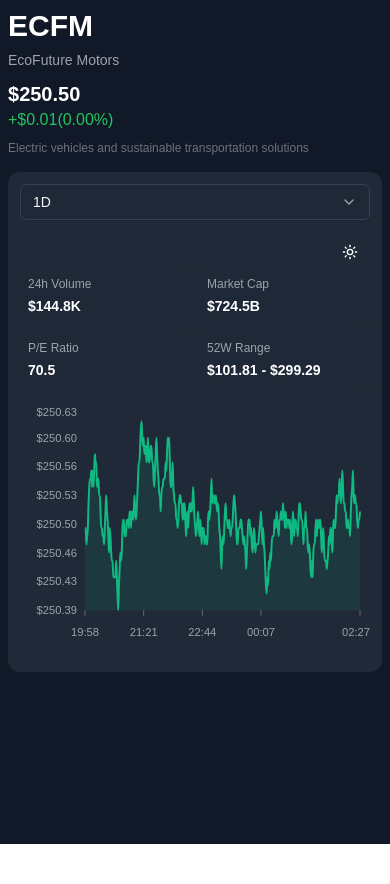
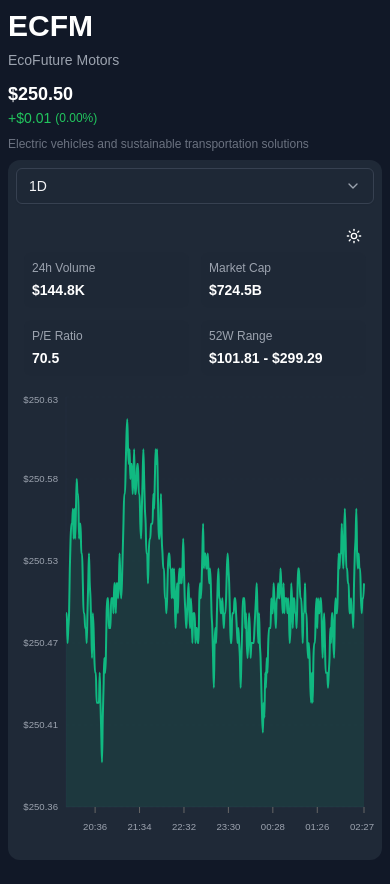
Before and after one commit to DrakeAlia/stock-simulator, a Next.js app: page / in a window 390 px wide. Before the commit the page ends 844 px from the top, so only its background shows below. Built offline with nearby package versions, Linux system fonts and the light colour scheme.

Commit message:
updated mobile view a bit

```diff
--- a/src/components/StockSimulator.tsx
+++ b/src/components/StockSimulator.tsx
@@ -101,7 +101,7 @@ const CustomTooltip: React.FC<TooltipProps> = ({ active, payload }) => {
     const isPositive = (data.change || 0) >= 0;
 
     return (
-      <div className="bg-black/90 px-4 py-3 rounded-lg shadow-lg min-w-[200px]">
+      <div className="bg-black/90 px-3 py-2 sm:px-4 sm:py-3 rounded-lg shadow-lg min-w-[180px] sm:min-w-[200px]">
         <p className="text-gray-400 text-sm border-b border-gray-700 pb-2 mb-2">
           {data.displayTime}
         </p>
@@ -280,8 +280,6 @@ const StockSimulator: React.FC<StockSimulatorProps> = ({
     [generateNewPrice]
   );
 
-
-
   useEffect(() => {
     // Initial data generation
     const initialData = generateDataPoints(
@@ -416,7 +414,7 @@ const StockSimulator: React.FC<StockSimulatorProps> = ({
     >
       <div className="max-w-7xl mx-auto">
         {/* header section */}
-        <div className="mb-4 sm:mb-8">
+        <div className="mb-2 sm:mb-8">
           <div className="flex flex-col sm:flex-row sm:items-center sm:justify-between">
             <div>
               {/* Make heading text responsive */}
@@ -426,11 +424,11 @@ const StockSimulator: React.FC<StockSimulatorProps> = ({
               </span>
             </div>
             <div className="mt-2 sm:mt-0 flex flex-col sm:items-end">
-              <span className="text-xl sm:text-2xl font-bold">
+              <span className="text-lg sm:text-2xl font-bold">
                 ${currentPrice.toFixed(2)}
               </span>
               <span
-                className={`text-base sm:text-lg ${
+                className={`text-sm sm:text-lg flex items-center gap-1 ${
                   trend === "up" ? "text-green-500" : "text-red-500"
                 }`}
               >
@@ -438,11 +436,13 @@ const StockSimulator: React.FC<StockSimulatorProps> = ({
                 {Math.abs(stockData[stockData.length - 1]?.change || 0).toFixed(
                   2
                 )}
+                <span className="text-xs sm:text-base">
                   (
                   {Math.abs(
                     stockData[stockData.length - 1]?.changePercent || 0
                   ).toFixed(2)}
                   %)
+                </span>
               </span>
             </div>
           </div>
@@ -455,7 +455,7 @@ const StockSimulator: React.FC<StockSimulatorProps> = ({
 
         {/* chart card section */}
         <div
-          className={`${themeStyles[theme].card} rounded-xl p-3 sm:p-6 mb-4 sm:mb-6`}
+          className={`${themeStyles[theme].card} rounded-xl p-2 sm:p-6 mb-4 sm:mb-6`}
         >
           {/* mobile timeframe dropdown */}
           <div className="sm:hidden mb-4">
@@ -463,7 +463,7 @@ const StockSimulator: React.FC<StockSimulatorProps> = ({
               <DropdownMenuTrigger asChild>
                 <Button
                   variant="outline"
-                  className="w-full justify-between h-9 px-3 text-sm font-medium bg-gray-800/50 border-gray-700 hover:bg-gray-700/50"
+                  className="w-full justify-between h-9 px-3 text-sm font-medium bg-gray-800/50 border-gray-700 hover:bg-gray-700/50 shadow-sm"
                 >
                   <span className="text-gray-100">{selectedTimeframe}</span>
                   <ChevronDown className="h-4 w-4 ml-2 text-gray-400" />
@@ -532,7 +532,7 @@ const StockSimulator: React.FC<StockSimulatorProps> = ({
             </Button>
           </div>
           {/* MarketDetails component */}
-          <div className="grid grid-cols-2 gap-2 sm:grid-cols-4 sm:gap-4 mb-4 sm:mb-6">
+          <div className="grid grid-cols-2 gap-3 px-2 sm:px-0 sm:grid-cols-4 sm:gap-4 mb-4 sm:mb-6">
             <MetricCard
               title="24h Volume"
               value={volume.toLocaleString(undefined, {
@@ -553,9 +553,11 @@ const StockSimulator: React.FC<StockSimulatorProps> = ({
           </div>
           {/* Chart */}
           {isLoading ? (
+            <div className="h-[calc(100vh-24rem)] min-h-[300px] sm:h-96">
               <ChartSkeleton theme={theme} />
+            </div>
           ) : (
-            <div className="h-64 sm:h-96">
+            <div className="h-[calc(100vh-24rem)] min-h-[300px] sm:h-96">
               <ResponsiveContainer width="100%" height="100%">
                 <ComposedChart
                   data={stockData}
@@ -578,12 +580,16 @@ const StockSimulator: React.FC<StockSimulatorProps> = ({
                     dataKey="displayTime"
                     tick={{
                       fill: theme === "dark" ? "#9CA3AF" : "#4B5563",
-                      fontSize: "0.7rem",
+                      fontSize: window.innerWidth < 640 ? "0.6rem" : "0.7rem",
                     }}
-                    interval="preserveStartEnd"
-                    minTickGap={30}
-                    height={30}
-                    dy={10}
+                    interval={
+                      window.innerWidth < 640
+                        ? "preserveEnd"
+                        : "preserveStartEnd"
+                    }
+                    minTickGap={window.innerWidth < 640 ? 20 : 30}
+                    height={25}
+                    dy={8}
                     axisLine={{
                       stroke: theme === "dark" ? "#374151" : "#E5E7EB",
                       opacity: 0.2,
@@ -594,14 +600,15 @@ const StockSimulator: React.FC<StockSimulatorProps> = ({
                     domain={["auto", "auto"]}
                     tick={{
                       fill: theme === "dark" ? "#9CA3AF" : "#4B5563",
-                      fontSize: "0.7rem",
+                      fontSize: window.innerWidth < 640 ? "0.6rem" : "0.7rem",
                     }}
+                    width={window.innerWidth < 640 ? 45 : 60}
                     axisLine={{
                       stroke: theme === "dark" ? "#374151" : "#E5E7EB",
                       opacity: 0.2,
                     }}
                     tickLine={false}
-                    tickCount={8}
+                    tickCount={window.innerWidth < 640 ? 6 : 8}
                     tickFormatter={(value) => `$${value.toFixed(2)}`}
                   />
                   <Tooltip
@@ -614,6 +621,7 @@ const StockSimulator: React.FC<StockSimulatorProps> = ({
                     cursor={{
                       stroke: theme === "dark" ? "#4B5563" : "#9CA3AF",
                     }}
+                    {...(window.innerWidth < 640 ? { enterDelay: 100 } : {})}
                   />
                   <Area
                     type="monotone"
```
Lines whose indentation alone changed are shown as unchanged.
